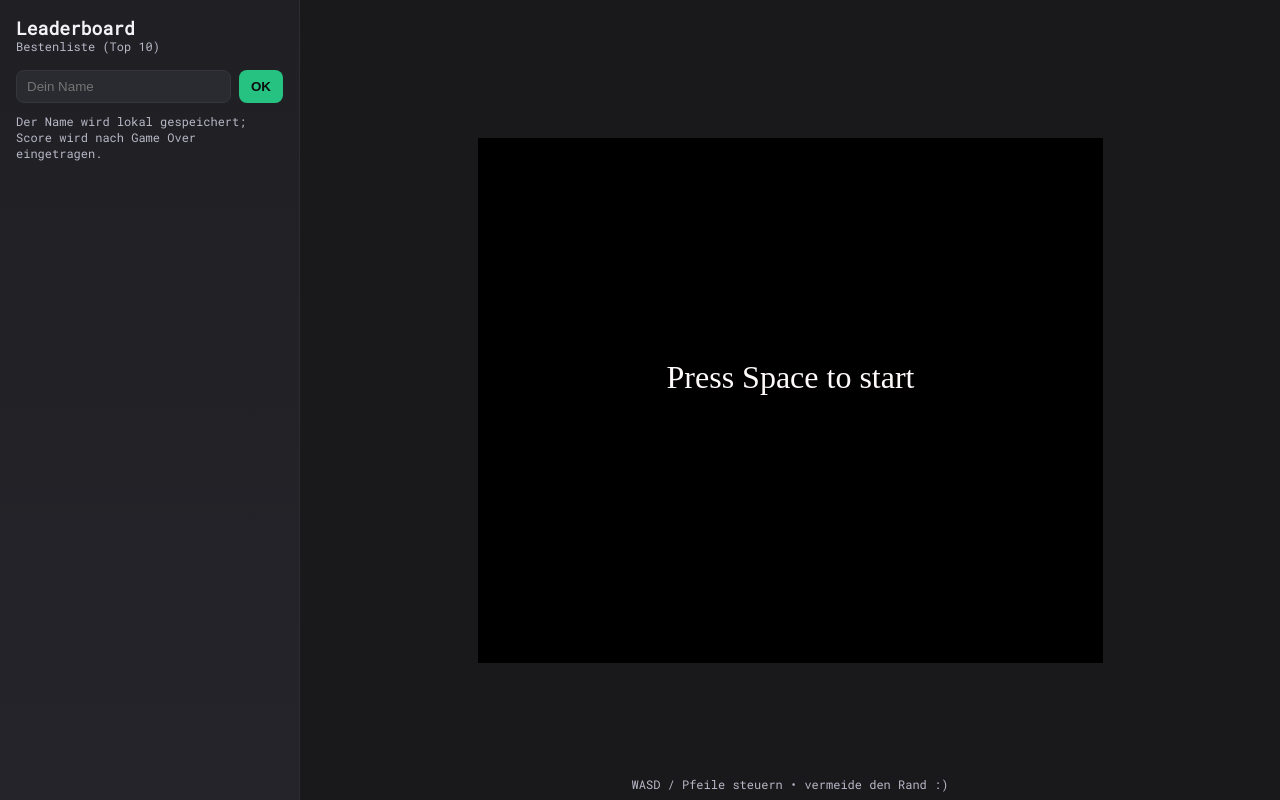
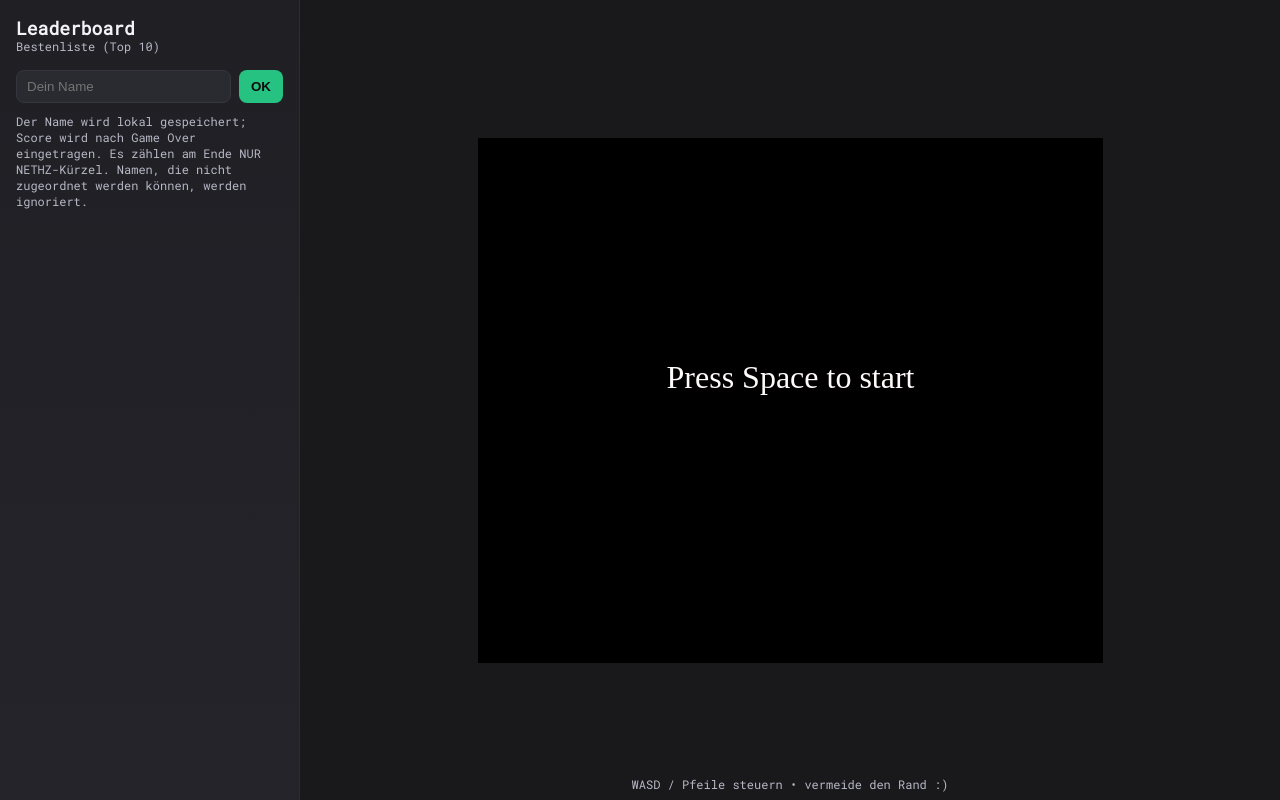
Before and after one commit to HenrikPaetzold/HenrikPaetzold.github.io, a plain HTML site: page snake/snake.html in a window 1280 px wide. Drawn offline with Linux system fonts and the light colour scheme; no server answers.

Commit message:
update snake

```diff
--- a/snake/snake.html
+++ b/snake/snake.html
@@ -4,7 +4,7 @@
   <meta charset="UTF-8" />
   <meta name="viewport" content="width=device-width, initial-scale=1.0" />
   <link rel="stylesheet" href="https://fonts.googleapis.com/css?family=Roboto+Mono" />
-  <title>Snake + Leaderboard</title>
+  <title>Snake</title>
   <style>
     :root {
       --bg: #19191c;
@@ -123,7 +123,7 @@
         <input id="playerName" type="text" placeholder="Dein Name" maxlength="24" />
         <button id="saveNameBtn">OK</button>
       </div>
-      <div class="sub">Der Name wird lokal gespeichert; Score wird nach Game Over eingetragen.</div>
+      <div class="sub">Der Name wird lokal gespeichert; Score wird nach Game Over eingetragen. Es zählen am Ende NUR NETHZ-Kürzel. Namen, die nicht zugeordnet werden können, werden ignoriert.</div>
 
       <ol id="scoreList" aria-live="polite"></ol>
     </aside>
```
